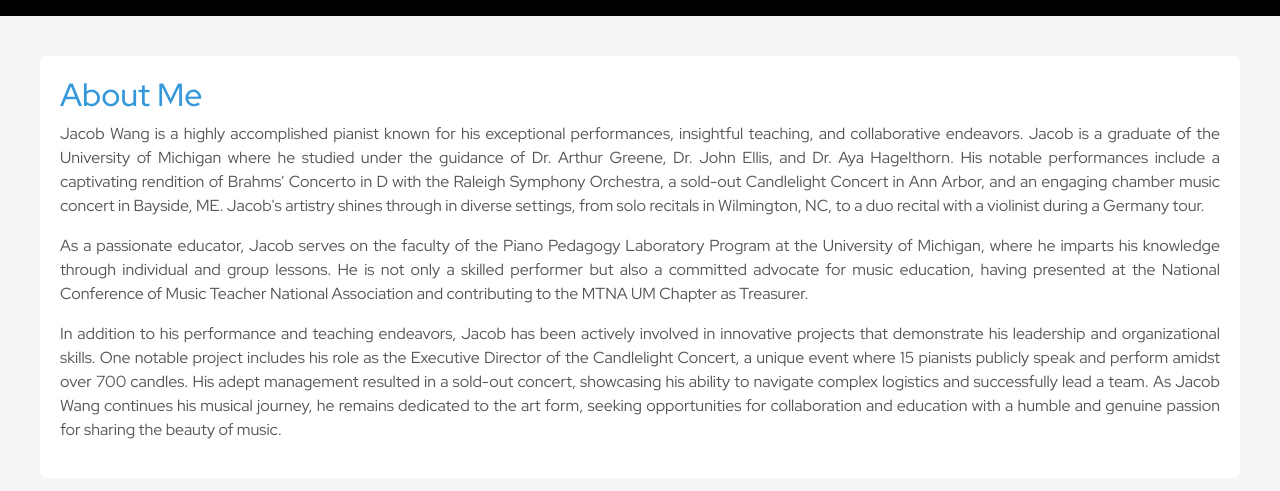
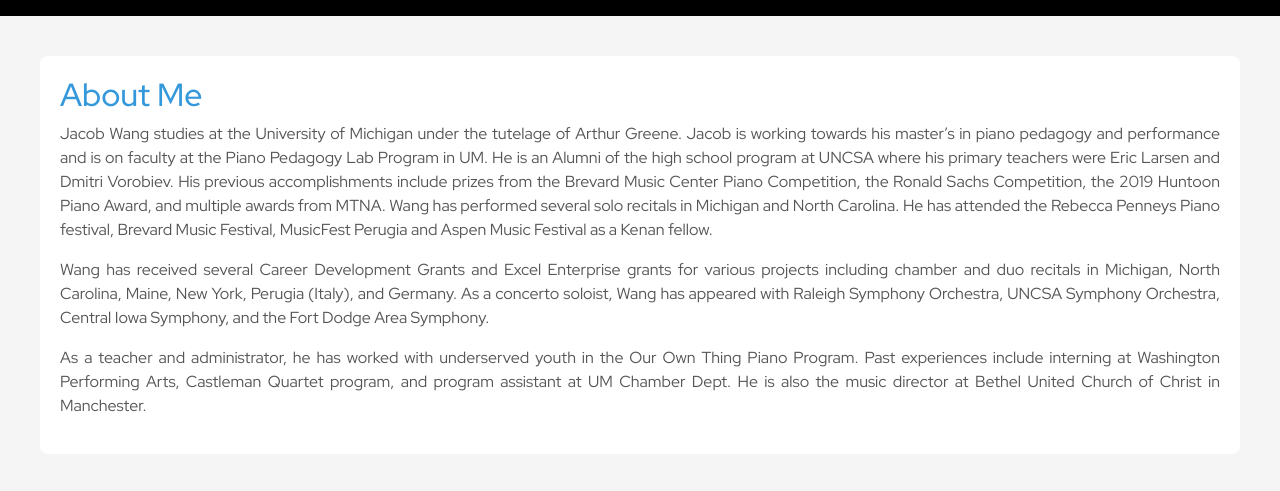
Before and after one commit to jcubw/website, a plain HTML site: page index.html in a window 1280 px wide. Shown: the part 860-1351 px from the top of the page. Drawn offline with nearby package versions, Linux system fonts and the light colour scheme.

Commit message:
Update index.html

```diff
--- a/index.html
+++ b/index.html
@@ -33,13 +33,13 @@
     <div class="bio-text">
     <h2>About Me</h2>
       <p>
-        Jacob Wang is a highly accomplished pianist known for his exceptional performances, insightful teaching, and collaborative endeavors. Jacob is a graduate of the University of Michigan where he studied under the guidance of Dr. Arthur Greene, Dr. John Ellis, and Dr. Aya Hagelthorn. His notable performances include a captivating rendition of Brahms' Concerto in D with the Raleigh Symphony Orchestra, a sold-out Candlelight Concert in Ann Arbor, and an engaging chamber music concert in Bayside, ME. Jacob's artistry shines through in diverse settings, from solo recitals in Wilmington, NC, to a duo recital with a violinist during a Germany tour.
+        Jacob Wang studies at the University of Michigan under the tutelage of Arthur Greene. Jacob is working towards his master’s in piano pedagogy and performance and is on faculty at the Piano Pedagogy Lab Program in UM. He is an Alumni of the high school program at UNCSA where his primary teachers were Eric Larsen and Dmitri Vorobiev. His previous accomplishments include prizes from the Brevard Music Center Piano Competition, the Ronald Sachs Competition, the 2019 Huntoon Piano Award, and multiple awards from MTNA. Wang has performed several solo recitals in Michigan and North Carolina. He has attended the Rebecca Penneys Piano festival, Brevard Music Festival, MusicFest Perugia and Aspen Music Festival as a Kenan fellow.
       </p>
       <p>
-       As a passionate educator, Jacob serves on the faculty of the Piano Pedagogy Laboratory Program at the University of Michigan, where he imparts his knowledge through individual and group lessons. He is not only a skilled performer but also a committed advocate for music education, having presented at the National Conference of Music Teacher National Association and contributing to the MTNA UM Chapter as Treasurer.
+       Wang has received several Career Development Grants and Excel Enterprise grants for various projects including chamber and duo recitals in Michigan, North Carolina, Maine, New York, Perugia (Italy), and Germany. As a concerto soloist, Wang has appeared with Raleigh Symphony Orchestra, UNCSA Symphony Orchestra, Central Iowa Symphony, and the Fort Dodge Area Symphony.
       </p>
       <p>
-        In addition to his performance and teaching endeavors, Jacob has been actively involved in innovative projects that demonstrate his leadership and organizational skills. One notable project includes his role as the Executive Director of the Candlelight Concert, a unique event where 15 pianists publicly speak and perform amidst over 700 candles. His adept management resulted in a sold-out concert, showcasing his ability to navigate complex logistics and successfully lead a team. As Jacob Wang continues his musical journey, he remains dedicated to the art form, seeking opportunities for collaboration and education with a humble and genuine passion for sharing the beauty of music.
+        As a teacher and administrator, he has worked with underserved youth in the Our Own Thing Piano Program. Past experiences include interning at Washington Performing Arts, Castleman Quartet program, and program assistant at UM Chamber Dept. He is also the music director at Bethel United Church of Christ in Manchester.
       </p>
     </div>
     <!-- <div class="bio-photo">
```
